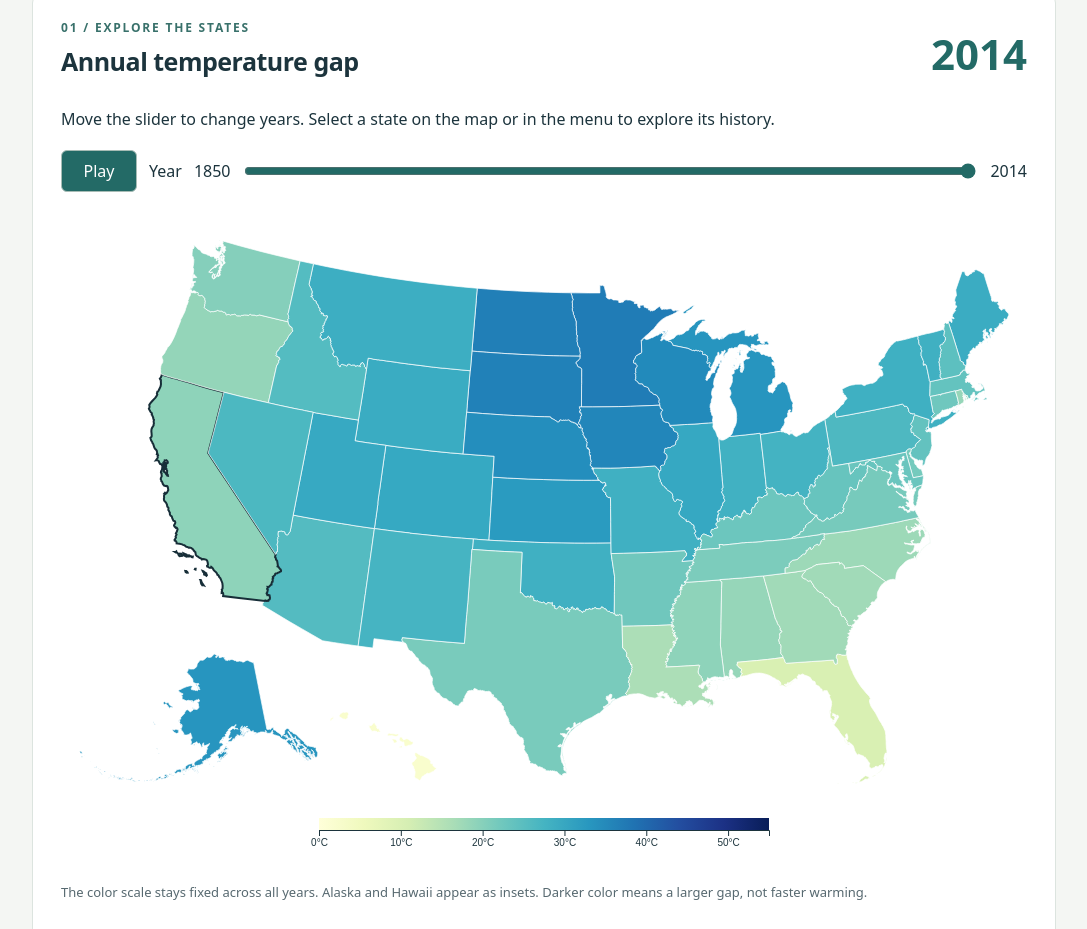
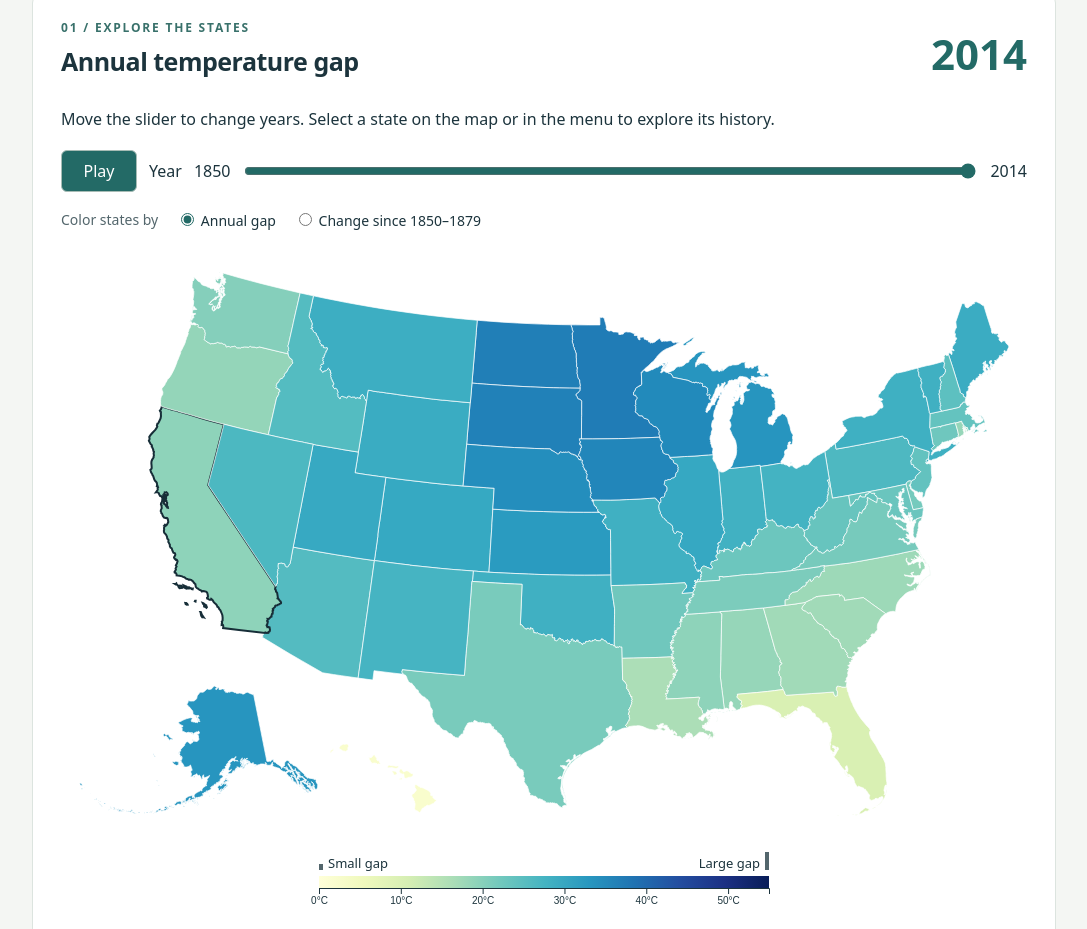
Before and after one commit to FlysonBot/dsc106-final-project, a plain HTML site: page index.html in a window 1280 px wide. Shown: the part 430-1359 px from the top of the page, without its empty margins (96-1183 px from the left). Drawn offline with Linux system fonts and the light colour scheme.

Commit message:
Add gap change toggle to map

```diff
--- a/index.html
+++ b/index.html
@@ -53,6 +53,17 @@
             disabled
           /><span>2014</span>
         </div>
+        <fieldset class="view-toggle">
+          <legend>Color states by</legend>
+          <label
+            ><input type="radio" name="view" value="gap" checked disabled />
+            Annual gap</label
+          >
+          <label
+            ><input type="radio" name="view" value="change" disabled />
+            Change since 1850–1879</label
+          >
+        </fieldset>
         <svg
           id="map"
           viewBox="0 0 960 600"
@@ -60,7 +71,7 @@
           aria-label="Map showing the annual temperature gap in each U.S. state"
         ></svg>
         <div id="legend" aria-label="Color legend"></div>
-        <p class="note">
+        <p class="note" id="map-note">
           The color scale stays fixed across all years. Alaska and Hawaii appear
           as insets. Darker color means a larger gap, not faster warming.
         </p>
@@ -78,6 +89,7 @@
           <div>Hottest month<strong id="hot">—</strong></div>
           <div>Coldest month<strong id="cold">—</strong></div>
           <div>Annual gap<strong id="gap">—</strong></div>
+          <div>Change since 1850–1879<strong id="change">—</strong></div>
         </div>
         <p id="detail-note"></p>
         <svg
--- a/main.js
+++ b/main.js
@@ -17,10 +17,17 @@ const slider = document.querySelector('#year');
 const menu = document.querySelector('#state');
 const playButton = document.querySelector('#play');
 const tooltip = document.querySelector('#tooltip');
+const mapNote = document.querySelector('#map-note');
+const viewButtons = document.querySelectorAll('input[name="view"]');
 
 let year = 2014;
 let selectedState = 'CA';
 let timer;
+let view = 'gap'; // 'gap' or 'change'
+
+function formatChange(change) {
+  return (change > 0 ? '+' : '') + change.toFixed(1) + '°C';
+}
 
 async function start() {
   const rows = await d3.csv('data/state_monthly_tas.csv', function (row) {
@@ -65,19 +72,41 @@ async function start() {
     summary.gap = summary.hot.temp - summary.cold.temp;
   }
 
+  // Change = gap minus the state's own 1850-1879 average gap
+  for (const state in annual) {
+    let total = 0;
+
+    for (let baseYear = 1850; baseYear <= 1879; baseYear++) {
+      total += annual[state][baseYear].gap;
+    }
+
+    const baseline = total / 30;
+
+    for (const year in annual[state]) {
+      annual[state][year].change = annual[state][year].gap - baseline;
+    }
+  }
+
   let largestGap = 0;
+  let largestChange = 0;
 
   for (const state in annual) {
     for (const year in annual[state]) {
       const gap = annual[state][year].gap;
+      const change = Math.abs(annual[state][year].change);
 
       if (gap > largestGap) {
         largestGap = gap;
+      }
+
+      if (change > largestChange) {
+        largestChange = change;
       }
     }
   }
 
   const upper = Math.ceil(largestGap / 5) * 5;
+  const changeLimit = Math.ceil(largestChange / 5) * 5;
   const stateFeatures = topojson.feature(
     geography,
     geography.objects.states
@@ -86,7 +115,20 @@ async function start() {
     return abbreviations[state.properties.name];
   });
 
-  const color = d3.scaleSequential(d3.interpolateYlGnBu).domain([0, upper]);
+  const gapColor = d3.scaleSequential(d3.interpolateYlGnBu).domain([0, upper]);
+  // Purple and green ends have the same lightness, and interpolating in Lab
+  // makes lightness change evenly from the light middle to either end.
+  // Single years are noisy, so values beyond ±8°C (about 1%) use the end colors
+  const changeColor = d3
+    .scaleDiverging(
+      d3.piecewise(d3.interpolateLab, ['#79319c', '#f7f7f7', '#026025'])
+    )
+    .domain([-8, 0, 8])
+    .clamp(true);
+
+  function color() {
+    return view === 'gap' ? gapColor : changeColor;
+  }
   const map = d3.select('#map');
   const projection = d3.geoAlbersUsa().fitExtent(
     [
@@ -111,7 +153,7 @@ async function start() {
     .on('mousemove', (event, d) => {
       const value = annual[abbreviations[d.properties.name]][year];
       tooltip.hidden = false;
-      tooltip.innerHTML = `<strong>${d.properties.name} · ${year}</strong><br>Annual gap: ${value.gap.toFixed(1)}°C`;
+      tooltip.innerHTML = `<strong>${d.properties.name} · ${year}</strong><br>Annual gap: ${value.gap.toFixed(1)}°C<br>Change since 1850–1879: ${formatChange(value.change)}`;
       let left = event.clientX + 14;
       let top = event.clientY + 14;
 
@@ -133,43 +175,94 @@ async function start() {
   const legend = d3
     .select('#legend')
     .append('svg')
-    .attr('viewBox', '0 0 500 55')
+    .attr('viewBox', '0 0 500 80')
     .style('max-width', '500px')
     .style('margin', 'auto');
 
   const gradient = legend
     .append('defs')
     .append('linearGradient')
-    .attr('id', 'gap-colors');
+    .attr('id', 'legend-colors');
 
-  for (let step = 0; step <= 10; step++) {
-    const fraction = step / 10;
+  // Words and small bars above each end say what the colors mean.
+  // A short bar is a small gap between the hottest and coldest month.
+  const ends = [
+    { x: 25, anchor: 'start', barHeight: 6 },
+    { x: 475, anchor: 'end', barHeight: 18 }
+  ];
 
-    gradient
-      .append('stop')
-      .attr('offset', fraction)
-      .attr('stop-color', color(fraction * upper));
-  }
+  const endLabels = legend
+    .selectAll('g.end')
+    .data(ends)
+    .join('g')
+    .attr('class', 'end');
+
+  endLabels
+    .append('rect')
+    .attr('x', (d) => (d.anchor === 'start' ? d.x : d.x - 4))
+    .attr('y', (d) => 24 - d.barHeight)
+    .attr('width', 4)
+    .attr('height', (d) => d.barHeight)
+    .attr('fill', '#53666c');
+
+  const endText = endLabels
+    .append('text')
+    .attr('x', (d) => (d.anchor === 'start' ? d.x + 9 : d.x - 9))
+    .attr('y', 22)
+    .attr('text-anchor', (d) => d.anchor)
+    .attr('font-size', 13)
+    .attr('fill', '#1c343d');
+
+  const middleText = legend
+    .append('text')
+    .attr('x', 250)
+    .attr('y', 22)
+    .attr('text-anchor', 'middle')
+    .attr('font-size', 12)
+    .attr('fill', '#53666c');
 
   legend
     .append('rect')
     .attr('x', 25)
-    .attr('y', 4)
+    .attr('y', 30)
     .attr('width', 450)
     .attr('height', 12)
-    .attr('fill', 'url(#gap-colors)');
+    .attr('fill', 'url(#legend-colors)');
 
-  const legendScale = d3.scaleLinear().domain([0, upper]).range([25, 475]);
+  const legendAxis = legend.append('g').attr('transform', 'translate(0,42)');
 
-  legend
-    .append('g')
-    .attr('transform', 'translate(0,16)')
-    .call(
+  function drawLegend() {
+    const min = view === 'gap' ? 0 : -8;
+    const max = view === 'gap' ? upper : 8;
+
+    if (view === 'gap') {
+      endText.text((d, i) => (i === 0 ? 'Small gap' : 'Large gap'));
+      middleText.text('');
+    } else {
+      endText.text((d, i) => (i === 0 ? '◀ Gap narrowed' : 'Gap widened ▶'));
+      middleText.text('No change');
+    }
+
+    gradient.selectAll('stop').remove();
+
+    for (let step = 0; step <= 10; step++) {
+      const fraction = step / 10;
+
+      gradient
+        .append('stop')
+        .attr('offset', fraction)
+        .attr('stop-color', color()(min + fraction * (max - min)));
+    }
+
+    const legendScale = d3.scaleLinear().domain([min, max]).range([25, 475]);
+
+    legendAxis.call(
       d3
         .axisBottom(legendScale)
-        .ticks(5)
-        .tickFormat((d) => d + '°C')
+        .ticks(view === 'gap' ? 5 : 8)
+        .tickFormat((d) => (view === 'change' && d > 0 ? '+' : '') + d + '°C')
     );
+  }
 
   const stateNames = Object.keys(abbreviations).sort();
 
@@ -184,25 +277,27 @@ async function start() {
 
   const chart = d3.select('#trend');
   const x = d3.scaleLinear().domain([1850, 2014]).range([58, 875]);
-  const y = d3.scaleLinear().domain([0, upper]).range([265, 20]);
+  const y = d3.scaleLinear().range([265, 20]);
 
   chart
     .append('g')
     .attr('transform', 'translate(0,265)')
     .call(d3.axisBottom(x).ticks(7).tickFormat(d3.format('d')));
 
-  chart
-    .append('g')
-    .attr('transform', 'translate(58,0)')
-    .call(d3.axisLeft(y).ticks(5));
+  const yAxis = chart.append('g').attr('transform', 'translate(58,0)');
 
-  chart
+  const zeroLine = chart
+    .append('line')
+    .attr('x1', 58)
+    .attr('x2', 875)
+    .attr('stroke', '#9aa8ac');
+
+  const yLabel = chart
     .append('text')
     .attr('x', 58)
     .attr('y', 12)
     .attr('font-size', 12)
-    .attr('fill', '#53666c')
-    .text('Annual gap (°C)');
+    .attr('fill', '#53666c');
 
   chart
     .append('text')
@@ -238,7 +333,7 @@ async function start() {
     slider.value = year;
     shapes
       .attr('fill', (d) =>
-        color(annual[abbreviations[d.properties.name]][year].gap)
+        color()(annual[abbreviations[d.properties.name]][year][view])
       )
       .classed(
         'selected',
@@ -252,13 +347,16 @@ async function start() {
     document.querySelector('#cold').textContent =
       `${months[value.cold.month - 1]} · ${value.cold.temp.toFixed(1)}°C`;
     document.querySelector('#gap').textContent = value.gap.toFixed(1) + '°C';
+    document.querySelector('#change').textContent = formatChange(value.change);
     document.querySelector('#detail-note').textContent =
       `${name} · ${year}. The orange marker shows the selected year.`;
     document
       .querySelector('#trend')
       .setAttribute(
         'aria-label',
-        `${name}: annual temperature gap, 1850 to 2014`
+        view === 'gap'
+          ? `${name}: annual temperature gap, 1850 to 2014`
+          : `${name}: change in annual temperature gap since 1850–1879`
       );
 
     const history = [];
@@ -266,18 +364,45 @@ async function start() {
     for (let chartYear = 1850; chartYear <= 2014; chartYear++) {
       history.push({
         year: chartYear,
-        gap: annual[selectedState][chartYear].gap
+        value: annual[selectedState][chartYear][view]
       });
     }
 
     const drawLine = d3
       .line()
       .x((d) => x(d.year))
-      .y((d) => y(d.gap));
+      .y((d) => y(d.value));
 
     line.attr('d', drawLine(history));
     cursor.attr('x1', x(year)).attr('x2', x(year));
-    dot.attr('cx', x(year)).attr('cy', y(value.gap));
+    dot.attr('cx', x(year)).attr('cy', y(value[view]));
+  }
+
+  // Switch the map, legend and line chart between gap and change
+  function setView(newView) {
+    view = newView;
+
+    if (view === 'gap') {
+      y.domain([0, upper]);
+      yLabel.text('Annual gap (°C)');
+      mapNote.textContent =
+        'The color scale stays fixed across all years. Alaska and Hawaii appear as insets. Darker color means a larger gap, not faster warming.';
+    } else {
+      y.domain([-changeLimit, changeLimit]);
+      yLabel.text('Change in gap since 1850–1879 (°C)');
+      mapNote.textContent =
+        'Each state is compared with its own 1850–1879 average gap. Green means the gap widened, purple means it narrowed. Single years jump around, so look for colors that persist.';
+    }
+
+    yAxis.call(
+      d3
+        .axisLeft(y)
+        .ticks(5)
+        .tickFormat((d) => (view === 'change' && d > 0 ? '+' : '') + d)
+    );
+    zeroLine.attr('y1', y(0)).attr('y2', y(0)).attr('opacity', view === 'change' ? 1 : 0);
+    drawLegend();
+    update();
   }
 
   function pause() {
@@ -296,6 +421,10 @@ async function start() {
     selectedState = menu.value;
     update();
   });
+
+  for (const button of viewButtons) {
+    button.addEventListener('change', () => setView(button.value));
+  }
 
   playButton.addEventListener('click', () => {
     if (timer) {
@@ -319,8 +448,13 @@ async function start() {
   slider.disabled = false;
   menu.disabled = false;
   playButton.disabled = false;
+
+  for (const button of viewButtons) {
+    button.disabled = false;
+  }
+
   document.querySelector('#status').hidden = true;
-  update();
+  setView(view);
 }
 
 start().catch((error) => {
--- a/style.css
+++ b/style.css
@@ -112,6 +112,27 @@ input[type='range'] {
   accent-color: #236a66;
 }
 
+.view-toggle {
+  display: flex;
+  flex-wrap: wrap;
+  align-items: center;
+  gap: 8px 18px;
+  border: 0;
+  padding: 0;
+  margin: 0 0 12px;
+  font-size: 14px;
+}
+
+.view-toggle legend {
+  float: left;
+  padding: 0;
+  color: #53666c;
+}
+
+.view-toggle input {
+  accent-color: #236a66;
+}
+
 button,
 select {
   font: inherit;
@@ -160,7 +181,7 @@ svg {
 
 .stats {
   display: grid;
-  grid-template-columns: repeat(3, 1fr);
+  grid-template-columns: repeat(auto-fit, minmax(140px, 1fr));
   gap: 16px;
   margin: 22px 0;
 }
```
